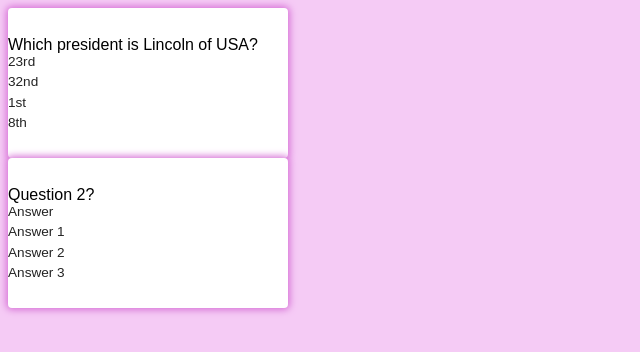
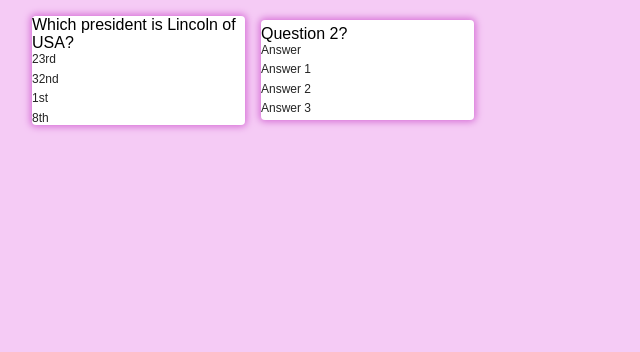
Before and after one commit to Gozal12107/Hw3, a React (Create React App) app: page / in a window 1280 px wide. Shown: the top 352 px of the page, without its empty margins (0-640 px from the left). Built offline with nearby package versions, Linux system fonts and the light colour scheme; no server answers.

Commit message:
resizing the containers, fixing width and heights

```diff
--- a/src/App.js
+++ b/src/App.js
@@ -36,7 +36,9 @@ function App() {
     }
 
   return (
+    <div className="container">
     <FlashcardList flashcards={flashcards} />
+    </div>
   );
 }
 
--- a/src/Flashcard.js
+++ b/src/Flashcard.js
@@ -1,16 +1,33 @@
-import React, { useState } from 'react'
+import React, { useState, useEffect, useRef } from 'react'
 
 
 export default function Flashcard({ flashcard }) {
     const [flip, setFlip] = useState(false)
+    const [height, setHeight] = useState('initial')
 
+  const frontEl = useRef()
+  const backEl = useRef()
+
+  function setMaxHeight() {
+    const frontHeight = frontEl.current.getBoundingClientRect().height
+    const backtHeight = backEl.current.getBoundingClientRect().height
+    setHeight(Math.max(frontHeight, backtHeight, 100))
+  }
+
+  useEffect(setMaxHeight, [flashcard.question, flashcard.answer,
+  flashcard.options])
+  useEffect(() => {
+   window.addEventListener('resize', setMaxHeight)
+   return () => window.removeEventListener('resize', setMaxHeight)
+  }, [])
 
   return (
     <div
     className={`card ${flip ? 'flip' : ''}`}
+    style={{ height: height }}
      onClick={() => setFlip(!flip)}
      >
-    <div className="front">
+    <div className="front" ref={frontEl}>
       {flashcard.question}
       <div className="flashcard-options">
         {flashcard.options.map(option => {
@@ -18,7 +35,7 @@ export default function Flashcard({ flashcard }) {
         })}
       </div>
     </div>
-    <div className="back">{flashcard.answer}</div>
+    <div className="back" ref={backEl}>{flashcard.answer}</div>
 
     </div>
   )
--- a/src/app.css
+++ b/src/app.css
@@ -1,6 +1,19 @@
 body {
     background-color: rgb(245, 203, 245);
     font-family: 'Satoshi', sans-serif;
+    margin: 0;
+}
+
+.container {
+    max-width: 900px;
+    margin: 1rem 2rem;
+}
+
+.card-grid {
+    display: grid;
+    align-items: center;
+    grid-template-columns: repeat(auto-fill, minmax(200px, 1fr));
+    gap: 1rem;
 }
 
 .card {
@@ -11,8 +24,8 @@ body {
     border-radius: .25rem;
     box-shadow: 0 0 7px 2px rgb(215, 115, 215);
     background-color: white;
-    height: 150px;
-    width: 280px;
+
+
     transform: rotateX(var(--rotate-x, 0));
     transform-style: preserve-3d;
     transition: 300ms ;
@@ -52,7 +65,7 @@ body {
 .flashcard-option {
     margin-top: .35rem;
     color: #242424;
-    font-size: .85rem;
+    font-size: .75rem;
 }
 
 .flashcard-option:first-child {
```
